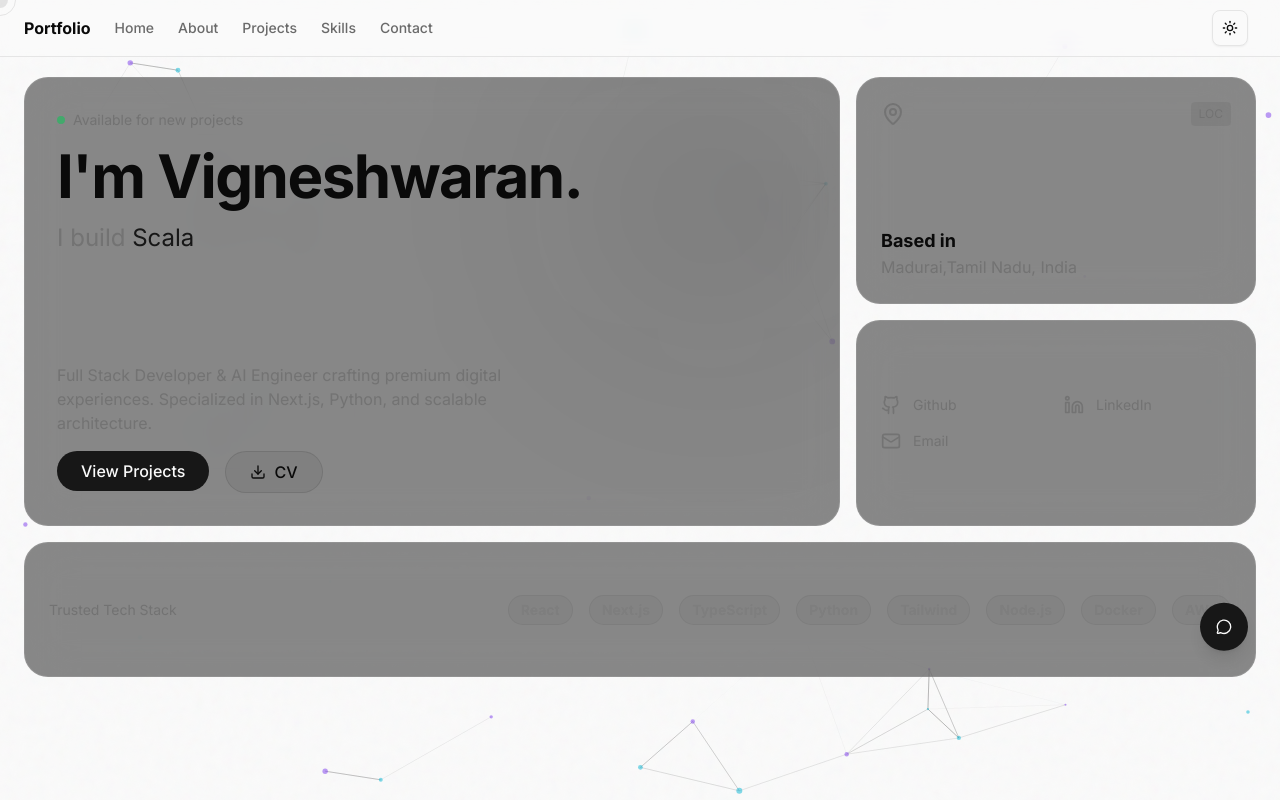
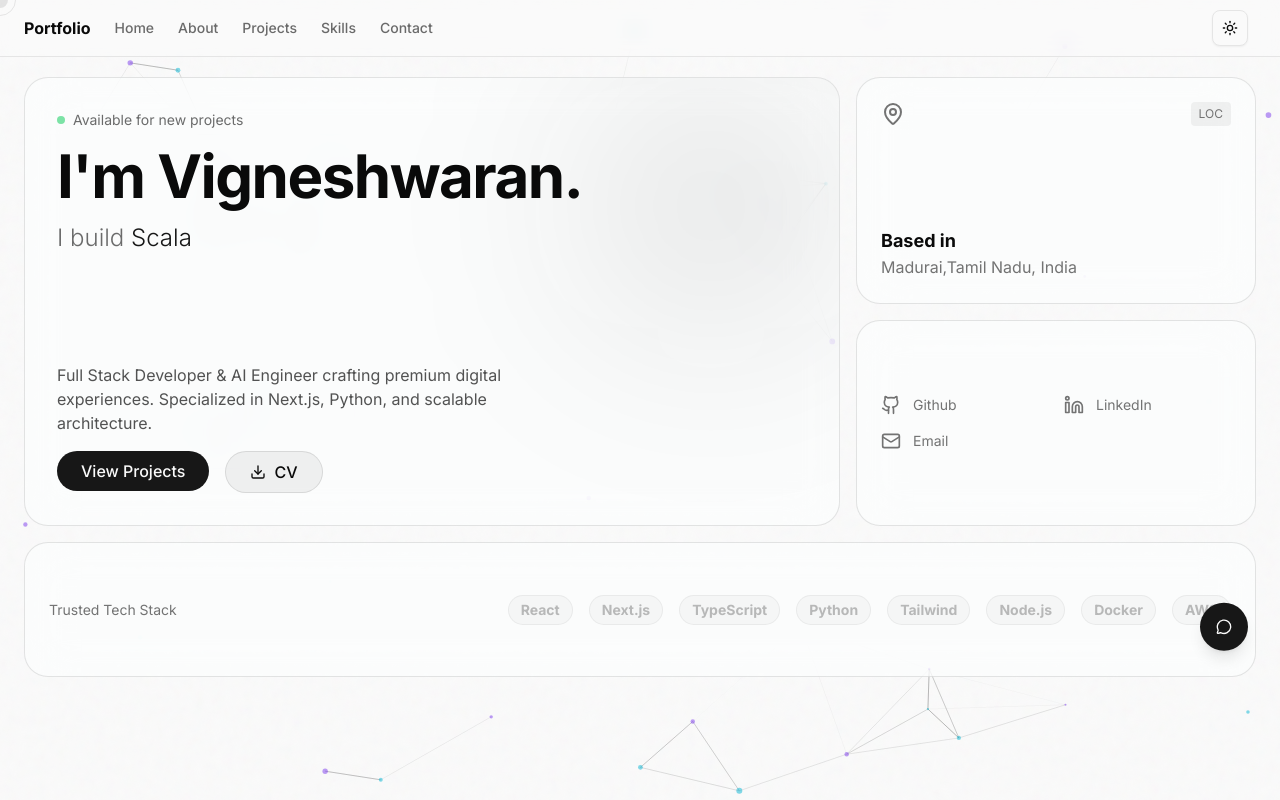
Before and after one commit to vigneshmahaan/portfolio, a Next.js app: page / in a window 1280 px wide. Shown: the top 800 px of the page. Built offline with nearby package versions, Linux system fonts and the light colour scheme.

Commit message:
third commit

```diff
--- a/src/app/globals.css
+++ b/src/app/globals.css
@@ -120,7 +120,7 @@
 
 @layer utilities {
   .bento-card {
-    @apply relative overflow-hidden rounded-3xl border border-white/10 bg-neutral-900/50 backdrop-blur-xl transition-all duration-300 hover:border-white/20 hover:shadow-[0_8px_30px_rgb(0_0_0_/_0.12)];
+    @apply relative overflow-hidden rounded-3xl border border-black/10 dark:border-white/10 bg-card/50 dark:bg-neutral-900/50 backdrop-blur-xl transition-all duration-300 hover:border-black/20 dark:hover:border-white/20 hover:shadow-[0_8px_30px_rgb(0_0_0_/_0.05)] dark:hover:shadow-[0_8px_30px_rgb(0_0_0_/_0.2)];
   }
 
   .bento-grid {
@@ -128,10 +128,10 @@
   }
 
   .spotlight-hover {
-    @apply relative overflow-hidden before:absolute before:inset-0 before:-translate-x-full before:animate-[shimmer_2s_infinite] before:bg-gradient-to-r before:from-transparent before:via-white/10 before:to-transparent hover:before:translate-x-full;
+    @apply relative overflow-hidden before:absolute before:inset-0 before:-translate-x-full before:animate-[shimmer_2s_infinite] before:bg-gradient-to-r before:from-transparent before:via-black/5 dark:before:via-white/5 before:to-transparent hover:before:translate-x-full;
   }
 
   .text-glow {
-    text-shadow: 0 0 20px rgba(255, 255, 255, 0.5);
+    @apply dark:[text-shadow:0_0_20px_rgb(255_255_255_/_0.3)] [text-shadow:0_0_20px_rgb(0_0_0_/_0.05)];
   }
 }
--- a/src/components/contact-section.tsx
+++ b/src/components/contact-section.tsx
@@ -136,7 +136,7 @@ export function ContactSection() {
                                     </FormItem>
                                 )}
                             />
-                            <Button type="submit" className="bg-white text-black hover:bg-gold hover:text-white rounded-full px-12 py-8 text-lg font-bold tracking-widest uppercase transition-all duration-500 w-full md:w-auto">
+                            <Button type="submit" className="bg-primary text-primary-foreground hover:bg-gold hover:text-white rounded-full px-12 py-8 text-lg font-bold tracking-widest uppercase transition-all duration-500 w-full md:w-auto">
                                 Send Request
                             </Button>
                         </form>
--- a/src/components/hero.tsx
+++ b/src/components/hero.tsx
@@ -59,17 +59,17 @@ export function Hero() {
                     <div className="space-y-4">
                         <div className="flex items-center gap-2">
                             <div className="h-2 w-2 rounded-full bg-green-500 animate-pulse"></div>
-                            <span className="text-sm text-muted-foreground font-mono">Available for new projects</span>
+                            <span className="text-sm text-foreground/60 dark:text-muted-foreground font-mono">Available for new projects</span>
                         </div>
                         <h1 className="text-4xl md:text-6xl font-bold tracking-tight text-foreground">
                             I'm Vigneshwaran.
                         </h1>
-                        <div className="text-xl md:text-2xl text-muted-foreground h-8">
+                        <div className="text-xl md:text-2xl text-foreground/60 dark:text-muted-foreground h-8 font-light">
                             I build <TypingEffect words={["Scalable Web Apps", "AI Solutions", "IoT Systems", "The Future"]} />
                         </div>
                     </div>
                     <div className="flex flex-col gap-4">
-                        <p className="text-muted-foreground max-w-lg">
+                        <p className="text-foreground/70 dark:text-muted-foreground max-w-lg">
                             Full Stack Developer & AI Engineer crafting premium digital experiences.
                             Specialized in Next.js, Python, and scalable architecture.
                         </p>
--- a/src/components/projects-section.tsx
+++ b/src/components/projects-section.tsx
@@ -66,11 +66,11 @@ export function ProjectsSection() {
                             </div>
 
                             {/* Floating "Image" Area */}
-                            <div className="md:w-1/2 w-full aspect-[4/3] bg-white/5 relative overflow-hidden rounded-sm transition-transform duration-700 group-hover:scale-[1.02]">
-                                <div className="absolute inset-0 bg-gradient-to-br from-white/5 to-transparent"></div>
+                            <div className="md:w-1/2 w-full aspect-[4/3] bg-foreground/5 relative overflow-hidden rounded-sm transition-transform duration-700 group-hover:scale-[1.02]">
+                                <div className="absolute inset-0 bg-gradient-to-br from-foreground/5 to-transparent"></div>
                                 {/* Placeholder Gradient since no real images */}
                                 <div className="absolute inset-0 flex items-center justify-center opacity-30">
-                                    <h4 className="text-9xl font-serif text-foreground/15 select-none group-hover:scale-110 transition-transform duration-700">{index + 1}</h4>
+                                    <h4 className="text-9xl font-serif text-foreground/40 select-none group-hover:scale-110 transition-transform duration-700">{index + 1}</h4>
                                 </div>
                             </div>
                         </motion.div>
```
